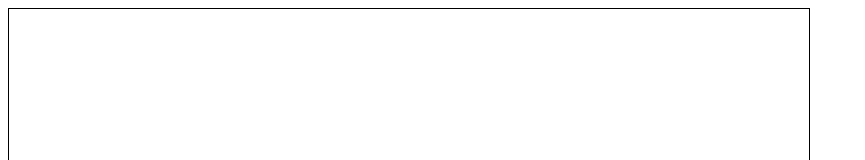
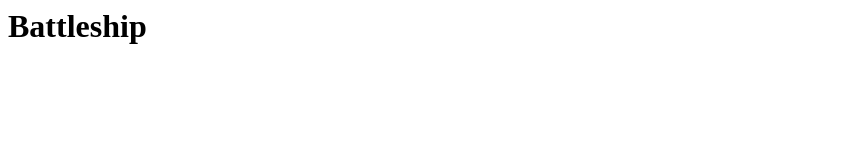
Before and after one commit to apatelCSE/battleshipJS, a plain HTML site: page index.html in a window 1280 px wide. Shown: the top 160 px of the page, without its empty margins (0-865 px from the left). Drawn offline with nearby package versions, Linux system fonts and the light colour scheme.

Commit message:
Added boilerplate elements + Babel.

```diff
--- a/index.html
+++ b/index.html
@@ -2,19 +2,24 @@
 
 <head>
     <title>Battleship</title>
+    <h1>Battleship</h1>
 
     <meta charset="UTF-8" />
 
-    <style>
-        #gameScreen {
-            border: 1px solid black;
-        }
-    </style>
 </head>
 
 <body>
-    <canvas id="gameScreen" width="800" height="600"></canvas>
+    <!-- Load Babel -->
+    <script src="https://cdnjs.cloudflare.com/ajax/libs/babel-standalone/6.18.1/babel.min.js"></script>
+    <div id="gameContainer">
+        <canvas
+            id="gameCanvas"
+            width="800"
+            height="800"
+        />
+    </div>
 
+    <!--Remember, every script needs to have type="text/babel" to transpile-->
     <script src="index.js"></script>
 
 </body>
--- a/index.js
+++ b/index.js
@@ -1,5 +1,3 @@
-let canvas = document.getElementById("gameScreen");
-
-let ctx = canvas.getContext('2d');
-
-ctx.clearRect(0, 0, 800, 600);
+;(function () {
+    console.log('IIFE JS Loaded!')
+  })()
--- /dev/null
+++ b/style.css
@@ -0,0 +1,20 @@
+h1 {
+    text-align: center;
+}
+
+#gameContainer {
+
+}
+
+body {
+    background: #111;
+    color: #f8f8f8;
+}
+
+canvas {
+    background: #f8f8f8;
+    padding: 0;
+    margin: 0 auto;
+    margin-bottom: 1rem;
+    display: block;
+}
```
Also changed, not shown: 1 other file.
